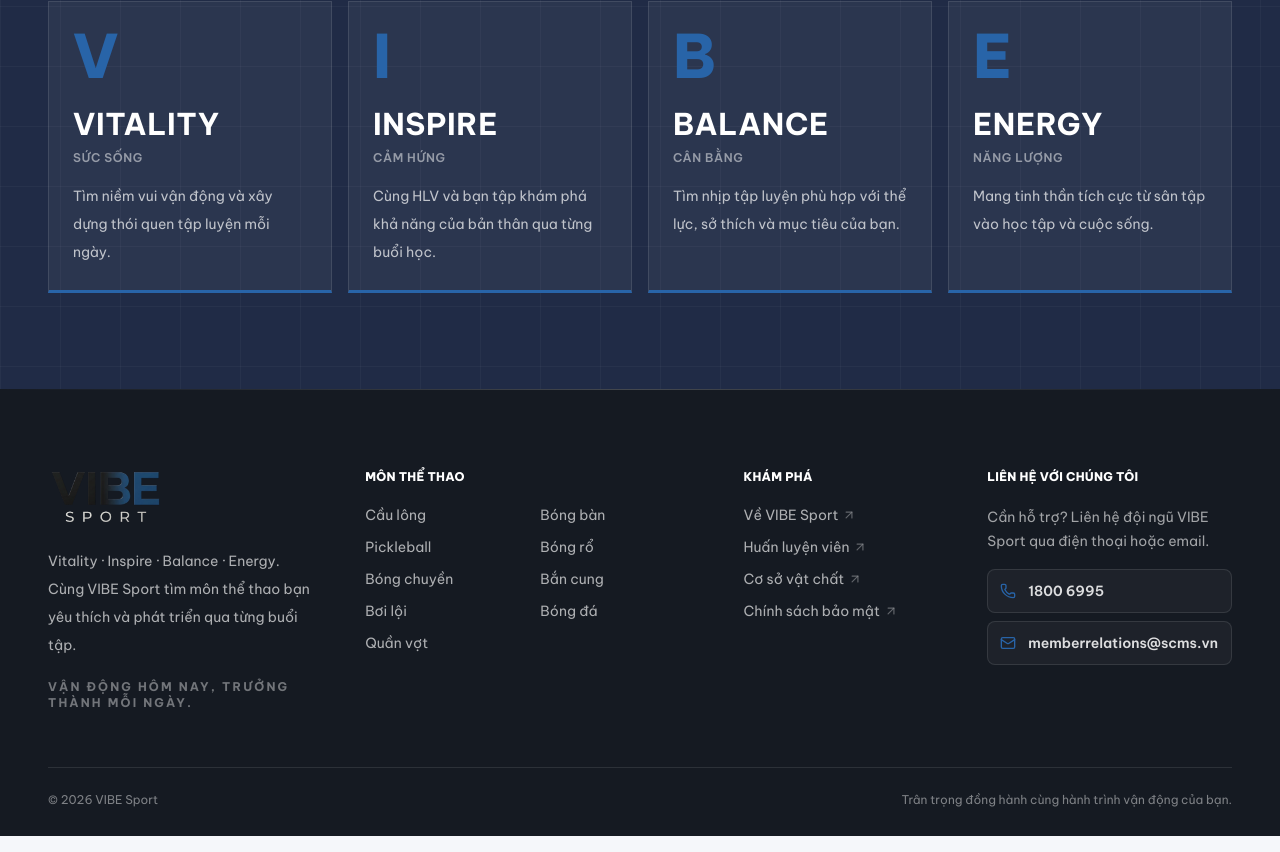
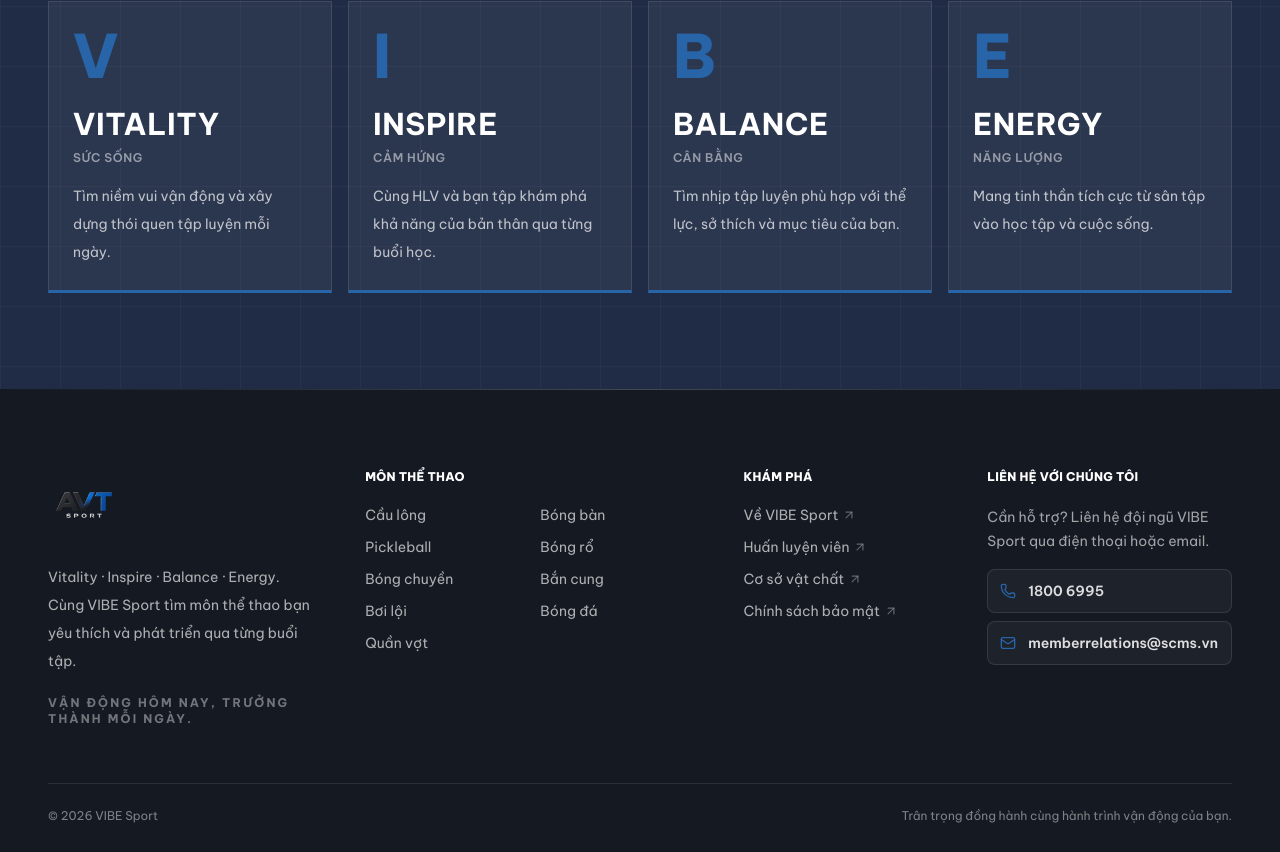
Before and after one commit to hoanganh21022005/FE_Project, a React (Vite) app: page /about in a window 1280 px wide. Shown: the part 1462-2314 px from the top of the page. Built offline with nearby package versions, Linux system fonts and the light colour scheme; no server answers.

Commit message:
feat: enlarge system-wide logo

```diff
--- a/index.html
+++ b/index.html
@@ -5,7 +5,7 @@
     <meta name="viewport" content="width=device-width, initial-scale=1.0" />
     <meta name="description" content="Sports Center Management System" />
     <title>VIBE Sport – Sports Center Management</title>
-    <link rel="icon" type="image/png" href="/images/MainPage/vibe-sport-logo.png?v=4" />
+    <link rel="icon" type="image/png" href="/images/MainPage/vibe-sport-logo.png?v=5" />
     <link rel="preconnect" href="https://fonts.googleapis.com" />
     <link rel="preconnect" href="https://fonts.gstatic.com" crossorigin />
     <link href="https://fonts.googleapis.com/css2?family=Be+Vietnam+Pro:wght@300;400;500;600;700;800;900&display=swap" rel="stylesheet" />
--- a/src/components/admin/AdminSidebar.jsx
+++ b/src/components/admin/AdminSidebar.jsx
@@ -133,7 +133,7 @@ export function AdminSidebar({
         <div className="h-full flex flex-col justify-between">
           <div className="flex-1 flex flex-col min-h-0">
             <div
-              className={`h-14 flex items-center border-b border-brand-dark-hover shrink-0 ${
+              className={`h-[76px] flex items-center border-b border-brand-dark-hover shrink-0 ${
                 collapsed ? "px-3 lg:px-0 lg:justify-center" : "px-3 justify-between"
               }`}
             >
@@ -147,9 +147,9 @@ export function AdminSidebar({
                 }`}
               >
                 <img
-                  src="/images/MainPage/vibe-sport-logo.png?v=4"
+                  src="/images/MainPage/vibe-sport-logo.png?v=5"
                   alt="Vibe Sport"
-                  className="w-9 h-[27px] object-contain shrink-0"
+                  className="h-16 w-auto object-contain shrink-0 sm:h-[72px]"
                 />
                 <div className="min-w-0">
                   <p className="text-[11px] leading-4 font-bold uppercase tracking-tight text-text-inverse whitespace-nowrap">
--- a/src/components/layout/CoachesHeader.jsx
+++ b/src/components/layout/CoachesHeader.jsx
@@ -77,7 +77,7 @@ export function CoachesHeader({ showRegister = true }) {
     <header ref={headerRef} className="sticky top-0 z-50 border-b border-mlc-border bg-white/95 text-mlc-ink backdrop-blur-md">
       <div className="mx-auto flex h-[76px] max-w-[1440px] items-center justify-between gap-5 px-5 sm:px-8 lg:px-12">
         <Link to="/" aria-label={isVi ? "VIBE Sport, trang chủ" : "VIBE Sport, home"} className="shrink-0">
-          <img src="/images/MainPage/vibe-sport-logo.png?v=4" alt="VIBE Sport" className="h-11 w-auto object-contain sm:h-14" />
+          <img src="/images/MainPage/vibe-sport-logo.png?v=5" alt="VIBE Sport" className="h-16 w-auto object-contain sm:h-[72px]" />
         </Link>
         <nav aria-label={isVi ? "Điều hướng chính" : "Main navigation"} className="hidden items-center gap-4 xl:flex">
           {renderLinks()}
--- a/src/components/layout/PublicFooter.jsx
+++ b/src/components/layout/PublicFooter.jsx
@@ -27,9 +27,9 @@ export function PublicFooter() {
               className="inline-flex rounded-sm focus-visible:outline focus-visible:outline-2 focus-visible:outline-offset-4 focus-visible:outline-white"
             >
               <img
-                src="/images/MainPage/vibe-sport-logo.png?v=4"
+                src="/images/MainPage/vibe-sport-logo.png?v=5"
                 alt="VIBE Sport"
-                className="h-12 w-auto object-contain object-left sm:h-14"
+                className="h-16 w-auto object-contain object-left sm:h-[72px]"
               />
             </Link>
             <p className="mt-4 max-w-sm text-sm leading-7 text-white/65">
--- a/src/components/layout/Sidebar.jsx
+++ b/src/components/layout/Sidebar.jsx
@@ -252,16 +252,16 @@ export function Sidebar({ mobileOpen = false, onCloseMobile }) {
         {/* Brand Header & Navigation */}
         <div>
           <div
-            className={`h-[56px] border-b border-brand-dark-hover flex items-center justify-between ${
+            className={`${collapsed ? "h-[56px]" : "h-[76px]"} border-b border-brand-dark-hover flex items-center justify-between ${
               collapsed ? "px-2" : "px-3.5"
             }`}
           >
             <div className="flex items-center gap-2.5 min-w-0">
               <img
-                src="/images/MainPage/vibe-sport-logo.png?v=4"
+                src="/images/MainPage/vibe-sport-logo.png?v=5"
                 alt="Vibe Sport"
                 className={`object-contain flex-shrink-0 ${
-                  collapsed ? "w-10 h-8" : "w-12 h-9"
+                  collapsed ? "w-10 h-8" : "h-16 w-auto sm:h-[72px]"
                 }`}
               />
               {(!collapsed || mobileOpen) && (
--- a/src/components/views/HomeLandingView.jsx
+++ b/src/components/views/HomeLandingView.jsx
@@ -215,9 +215,9 @@ export function HomeLandingView({ onOpenLogin }) {
             className="flex items-center gap-3 rounded-sm focus-visible:outline focus-visible:outline-2 focus-visible:outline-offset-4 focus-visible:outline-mlc-red"
           >
             <img
-              src="/images/MainPage/vibe-sport-logo.png?v=4"
+              src="/images/MainPage/vibe-sport-logo.png?v=5"
               alt="Vibe Sport"
-              className="h-11 w-auto shrink-0 object-contain sm:h-14"
+              className="h-16 w-auto shrink-0 object-contain sm:h-[72px]"
             />
           </Link>
 
```
Also changed, not shown: public/images/MainPage/vibe-sport-logo.png.
